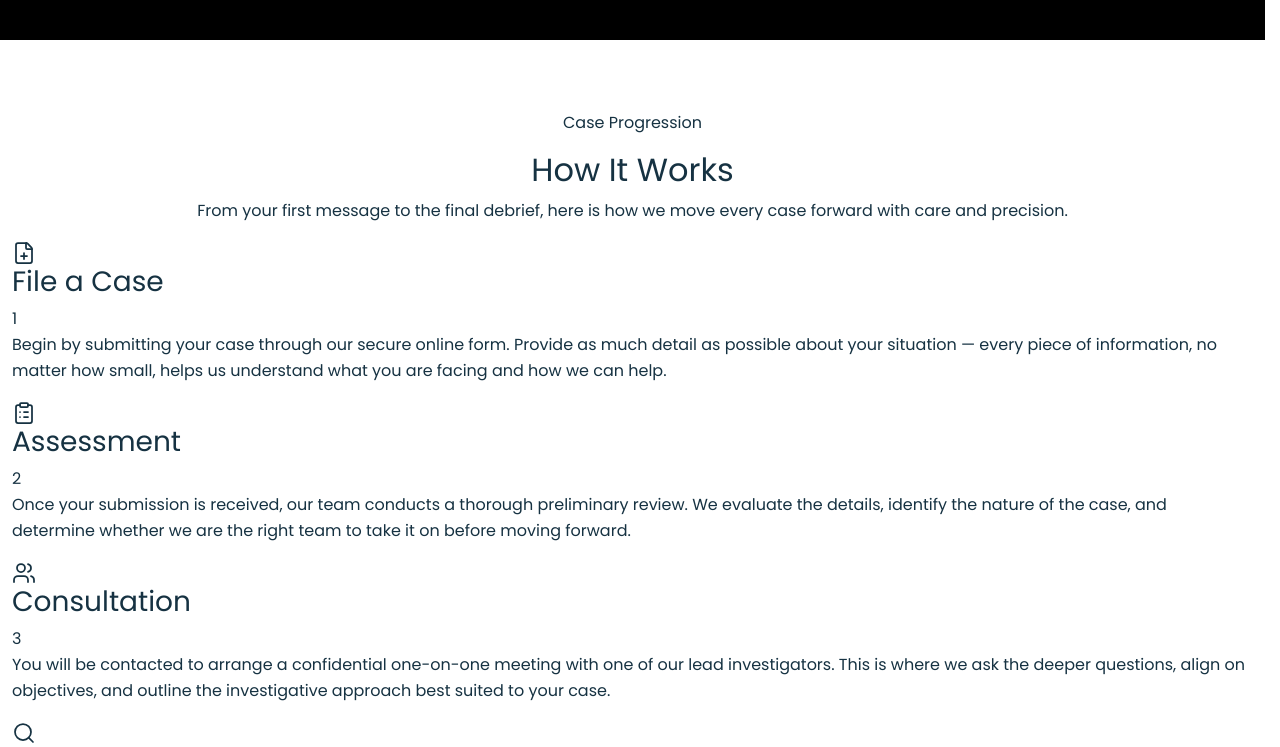
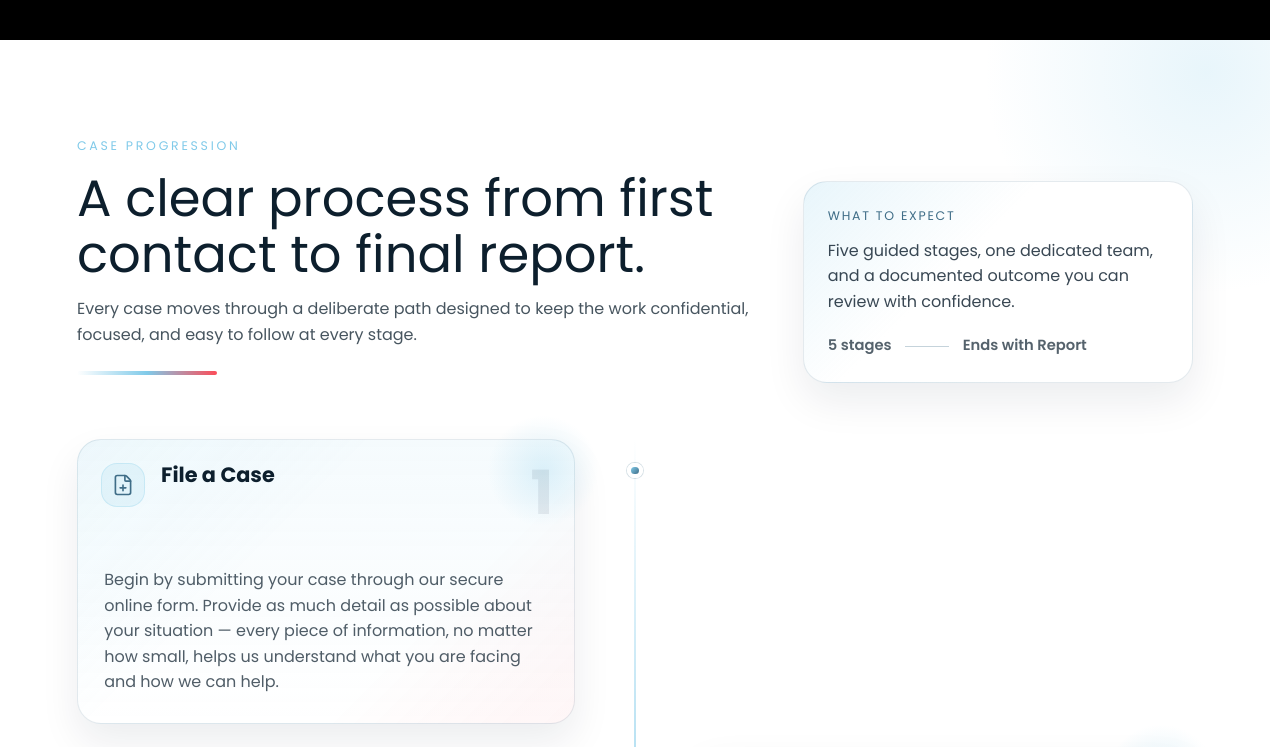
Before and after one commit to deyperfect/Wanted-Minds, a React (Vite) app in the folder client/: page /about in a window 1280 px wide. Shown: the part 600-1347 px from the top of the page. Built offline with nearby package versions, Linux system fonts and the light colour scheme.

Commit message:
style: add styling to process and processcard components

```diff
--- a/client/src/components/Process.jsx
+++ b/client/src/components/Process.jsx
@@ -2,25 +2,46 @@ import data from '../data/process.json';
 import ProcessCard from './ProcessCard';
 
 const Process = () => {
+  const finalStep = data.at(-1);
+
   return (
     <section id="process" className="process-section" aria-labelledby="process-heading">
-      <div className="container-fluid process-shell">
-        <header className="process-header text-center">
-          <p className="process-kicker">Case Progression</p>
-          <h2 id="process-heading">How It Works</h2>
-          <p className="process-lead">
-            From your first message to the final debrief, here is how we move
-            every case forward with care and precision.
-          </p>
-          <span className="process-header-accent" aria-hidden="true" />
-        </header>
+      <div className="container process-shell">
+        <div className="process-intro">
+          <header className="process-header">
+            <p className="process-kicker">Case Progression</p>
+            <h2 id="process-heading">A clear process from first contact to final report.</h2>
+            <p className="process-lead">
+              Every case moves through a deliberate path designed to keep the
+              work confidential, focused, and easy to follow at every stage.
+            </p>
+            <span className="process-header-accent" aria-hidden="true" />
+          </header>
+
+          <aside className="process-summary" aria-label="Process overview">
+            <p className="process-summary-label">What to expect</p>
+            <p className="process-summary-copy">
+              Five guided stages, one dedicated team, and a documented outcome
+              you can review with confidence.
+            </p>
+            <div className="process-summary-footer">
+              <span className="process-summary-count">{data.length} stages</span>
+              <span className="process-summary-divider" aria-hidden="true" />
+              <span className="process-summary-end">Ends with {finalStep?.title}</span>
+            </div>
+          </aside>
+        </div>
+
         <div className="process-grid" role="list">
           {data.map((step, index) => (
             <div
               key={step.id}
-              className="process-grid-item"
+              className={`process-grid-item ${index % 2 === 0 ? 'process-grid-item-left' : 'process-grid-item-right'}`}
               role="listitem"
             >
+              <div className="process-timeline-marker" aria-hidden="true">
+                <span className="process-timeline-dot" />
+              </div>
               <ProcessCard step={step} index={index} />
             </div>
           ))}
--- a/client/src/style.css
+++ b/client/src/style.css
@@ -66,7 +66,10 @@
 html {
   scroll-behavior: smooth;
   scrollbar-gutter: stable;
+  scrollbar-color: var(--dark-navy) var(--white);
+  scrollbar-width: thin;
 }
+
 
 html body {
   font-family: "Poppins", sans-serif;
@@ -275,11 +278,11 @@ section {
 }
 
 .cardx {
-  background-color: rgba(0, 0, 0, 1);
-  border: 0.5px solid rgba(255, 255, 255, 0.35);
+  background-color: #c7cacd;
+  border: 0.5px solid rgba(105, 102, 102, 0.35);
   padding: 1.5rem 3rem;
   border-radius: 10px;
-  box-shadow: 0px 0px 20px rgba(0, 0, 0, 0.8);
+  box-shadow: 0px 0px 10px rgba(191, 156, 156, 0.5);
   height: 100%;
   margin: 0;
   display: flex;
@@ -288,7 +291,7 @@ section {
 }
 
 .service {
-  color: var(--white);
+  color: black;
   font-weight: 200;
   font-family: "Quicksand", sans-serif;
   text-align: justify;
@@ -756,10 +759,358 @@ footer span {
   filter: contrast(1.8);
 }
 
+/* PROCESS SECTION */
+
+.process-section {
+  position: relative;
+  padding: 5rem 0;
+  background-color: var(--white);
+  overflow: hidden;
+}
+
+.process-section::before,
+.process-section::after {
+  content: "";
+  position: absolute;
+  border-radius: 50%;
+  pointer-events: none;
+}
+
+.process-section::before {
+  width: 28rem;
+  height: 28rem;
+  top: -12rem;
+  right: -10rem;
+  background: radial-gradient(circle, rgba(128, 202, 233, 0.18), transparent 70%);
+}
+
+.process-section::after {
+  width: 24rem;
+  height: 24rem;
+  bottom: -10rem;
+  left: -8rem;
+  background: radial-gradient(circle, rgba(252, 57, 70, 0.08), transparent 72%);
+}
+
+.process-shell {
+  max-width: 1200px;
+  margin: 0 auto;
+  position: relative;
+  z-index: 1;
+}
+
+.process-intro {
+  display: grid;
+  gap: 1.5rem;
+  align-items: end;
+  margin-bottom: 3rem;
+}
+
+.process-header {
+  max-width: 760px;
+}
+
+.process-kicker {
+  margin-bottom: 0.9rem;
+  text-transform: uppercase;
+  letter-spacing: 0.22em;
+  font-size: 0.78rem;
+  color: #80cae9;
+}
+
+.process-header h2 {
+  font-size: clamp(2rem, 4vw, 3.25rem);
+  margin-bottom: 0.85rem;
+  color: #0d1f2d;
+  line-height: 1.1;
+}
+
+.process-lead {
+  color: rgba(13, 31, 45, 0.76);
+  font-size: 1rem;
+  margin: 0;
+  max-width: 42rem;
+}
+
+.process-header-accent {
+  width: 140px;
+  height: 4px;
+  border-radius: 999px;
+  display: inline-block;
+  margin-top: 1.5rem;
+  background: linear-gradient(90deg, rgba(128, 202, 233, 0), rgba(128, 202, 233, 1), rgba(252, 57, 70, 0.9));
+}
+
+.process-summary {
+  background:
+    linear-gradient(135deg, rgba(128, 202, 233, 0.18), rgba(255, 255, 255, 0.95) 40%),
+    var(--white);
+  border: 1px solid rgba(63, 109, 135, 0.14);
+  border-radius: 1.5rem;
+  padding: 1.5rem;
+  box-shadow: 0 18px 40px rgba(13, 31, 45, 0.08);
+}
+
+.process-summary-label {
+  margin: 0 0 0.75rem;
+  text-transform: uppercase;
+  letter-spacing: 0.14em;
+  font-size: 0.78rem;
+  color: var(--primary-blue);
+}
+
+.process-summary-copy {
+  margin: 0;
+  color: rgba(13, 31, 45, 0.82);
+  font-size: 1rem;
+}
+
+.process-summary-footer {
+  display: flex;
+  align-items: center;
+  flex-wrap: wrap;
+  gap: 0.85rem;
+  margin-top: 1.25rem;
+  color: rgba(13, 31, 45, 0.7);
+  font-size: 0.92rem;
+}
+
+.process-summary-count,
+.process-summary-end {
+  font-weight: 600;
+}
+
+.process-summary-divider {
+  width: 2.75rem;
+  height: 1px;
+  background: rgba(63, 109, 135, 0.3);
+}
+
+.process-grid {
+  position: relative;
+  display: grid;
+  gap: 1.25rem;
+}
+
+.process-grid::before {
+  content: "";
+  position: absolute;
+  top: 0;
+  bottom: 0;
+  left: 1.5rem;
+  width: 2px;
+  background: linear-gradient(180deg, rgba(128, 202, 233, 0), rgba(128, 202, 233, 0.9), rgba(252, 57, 70, 0.45), rgba(252, 57, 70, 0));
+}
+
+.process-grid-item {
+  position: relative;
+  z-index: 1;
+  display: grid;
+  grid-template-columns: 3rem minmax(0, 1fr);
+  align-items: start;
+  gap: 1rem;
+}
+
+.process-timeline-marker {
+  display: flex;
+  align-items: flex-start;
+  justify-content: center;
+  padding-top: 1.5rem;
+}
+
+.process-timeline-dot {
+  width: 0.95rem;
+  height: 0.95rem;
+  border-radius: 50%;
+  background: linear-gradient(135deg, #80cae9, #3f6d87);
+  border: 4px solid var(--white);
+  box-shadow: 0 0 0 1px rgba(63, 109, 135, 0.2);
+}
+
+.process-card-glow {
+  position: absolute;
+  top: -1.5rem;
+  right: -1.5rem;
+  width: 7rem;
+  height: 7rem;
+  border-radius: 50%;
+  background: radial-gradient(circle, rgba(128, 202, 233, 0.24), transparent 70%);
+  z-index: -1;
+  transition: transform 0.35s ease, opacity 0.35s ease;
+}
+
+.process-card {
+  position: relative;
+  height: 100%;
+}
+
+.process-card::before {
+  content: "";
+  position: absolute;
+  inset: 0;
+  border-radius: 1.5rem;
+  border: 1px solid rgba(63, 109, 135, 0.14);
+  background:
+    linear-gradient(180deg, rgba(128, 202, 233, 0.08), rgba(255, 255, 255, 0)),
+    var(--white);
+  box-shadow: 0 18px 38px rgba(13, 31, 45, 0.08);
+  z-index: -1;
+  transition:
+    transform 0.3s ease,
+    box-shadow 0.3s ease,
+    border-color 0.3s ease;
+}
+
+.process-card::after {
+  content: "";
+  position: absolute;
+  inset: 0;
+  border-radius: 1.5rem;
+  background:
+    linear-gradient(135deg, rgba(128, 202, 233, 0.08), transparent 40%),
+    linear-gradient(315deg, rgba(252, 57, 70, 0.05), transparent 35%);
+  opacity: 0.9;
+  z-index: -1;
+}
+
+.process-card:hover::before {
+  transform: translateY(-4px);
+  box-shadow: 0 24px 45px rgba(13, 31, 45, 0.12);
+  border-color: rgba(63, 109, 135, 0.24);
+}
+
+.process-card:hover .process-card-glow {
+  transform: scale(1.08);
+  opacity: 0.95;
+}
+
+.process-card-content {
+  display: flex;
+  flex-direction: column;
+  align-items: stretch;
+  gap: 1.15rem;
+  min-height: 100%;
+  padding: 0 1.5rem 1.5rem;
+}
+
+.process-card-heading {
+  display: flex;
+  align-items: flex-start;
+  gap: 1rem;
+}
+
+.process-icon {
+  flex-shrink: 0;
+  width: 2.75rem;
+  height: 2.75rem;
+  padding: 0.6rem;
+  color: var(--primary-blue);
+  background: rgba(128, 202, 233, 0.14);
+  border: 1px solid rgba(128, 202, 233, 0.26);
+  border-radius: 1rem;
+}
+
+.process-title {
+  margin: 0;
+  font-size: 1.3rem;
+  font-weight: 700;
+  color: #0d1f2d;
+}
+
+.process-meta {
+  margin: 0 0 0.2rem;
+  font-size: 0.78rem;
+  text-transform: uppercase;
+  letter-spacing: 0.14em;
+  color: rgba(63, 109, 135, 0.76);
+}
+
+.process-desc {
+  text-align: left;
+  margin: 0;
+  color: rgba(13, 31, 45, 0.72);
+}
+
+.process-step-card__rail {
+  display: flex;
+  align-items: flex-start;
+  justify-content: space-between;
+  gap: 1rem;
+  padding: 1.5rem 1.5rem 1rem;
+}
+
+.process-index {
+  margin: 0;
+  display: flex;
+  align-items: center;
+  justify-content: center;
+  min-width: 4.5rem;
+  padding: 0.55rem 1rem;
+  border-radius: 999px;
+  color: var(--dark-navy);
+  font-weight: 600;
+  letter-spacing: 0.08em;
+  font-size: 0.82rem;
+  background: rgba(128, 202, 233, 0.18);
+  border: 1px solid rgba(128, 202, 233, 0.24);
+}
+
+.process-sequence {
+  font-size: clamp(2.25rem, 5vw, 3.8rem);
+  font-weight: 700;
+  line-height: 1;
+  letter-spacing: -0.04em;
+  color: rgba(13, 31, 45, 0.08);
+}
+
 
 
 /* --- MEDIA QUERIES --- */
 @media screen and (min-width: 768px) {
+  .process-section {
+    padding: 6rem 0;
+  }
+
+  .process-intro {
+    grid-template-columns: minmax(0, 1.6fr) minmax(280px, 0.9fr);
+    gap: 2rem;
+    margin-bottom: 3.5rem;
+  }
+
+  .process-grid {
+    gap: 1.5rem;
+  }
+
+  .process-grid::before {
+    left: 50%;
+    transform: translateX(-50%);
+  }
+
+  .process-grid-item {
+    grid-template-columns: minmax(0, 1fr) 4.5rem minmax(0, 1fr);
+    gap: 1.5rem;
+  }
+
+  .process-grid-item-left .process-timeline-marker {
+    grid-column: 2;
+    grid-row: 1;
+  }
+
+  .process-grid-item-left .process-card {
+    grid-column: 1;
+    grid-row: 1;
+  }
+
+  .process-grid-item-right .process-timeline-marker {
+    grid-column: 2;
+    grid-row: 1;
+  }
+
+  .process-grid-item-right .process-card {
+    grid-column: 3;
+    grid-row: 1;
+  }
+
   #hero {
     width: 100%;
     margin: 0;
@@ -791,9 +1142,16 @@ footer span {
 }
 
 @media screen and (min-width: 992px) {
+  .process-grid {
+    gap: 1.5rem;
+  }
+
+  .process-card-content {
+    padding: 1.7rem 1.7rem 1.8rem;
+  }
+
   #hero {
     min-height: 100dvh;
-    width: 100vw;
     margin-left: calc(-1 * var(--bs-gutter-x, 0.75rem));
     margin-right: calc(-1 * var(--bs-gutter-x, 0.75rem));
     display: flex;
```
